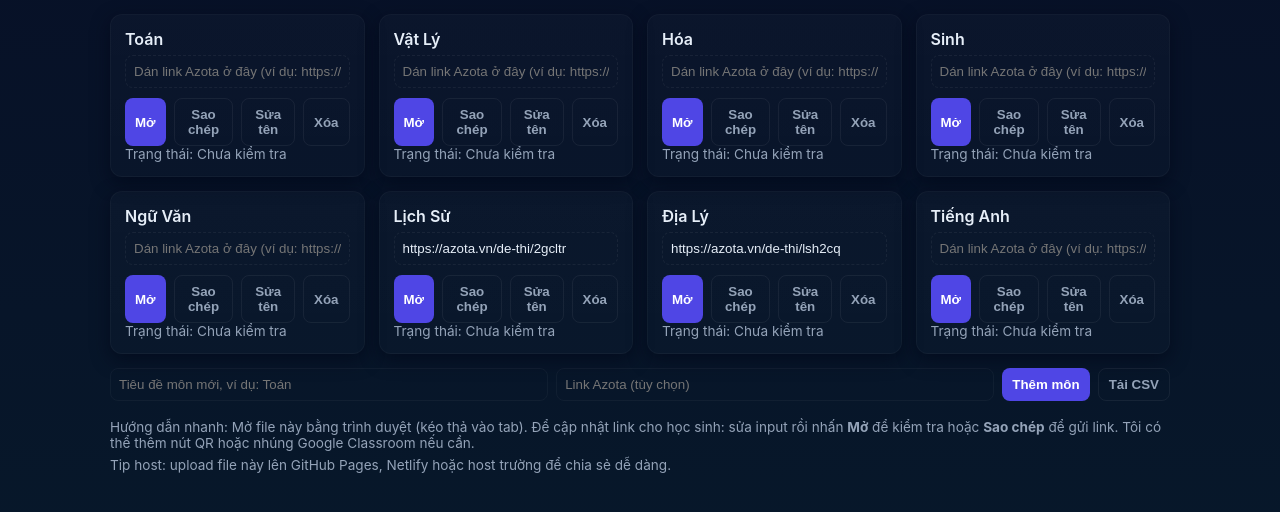
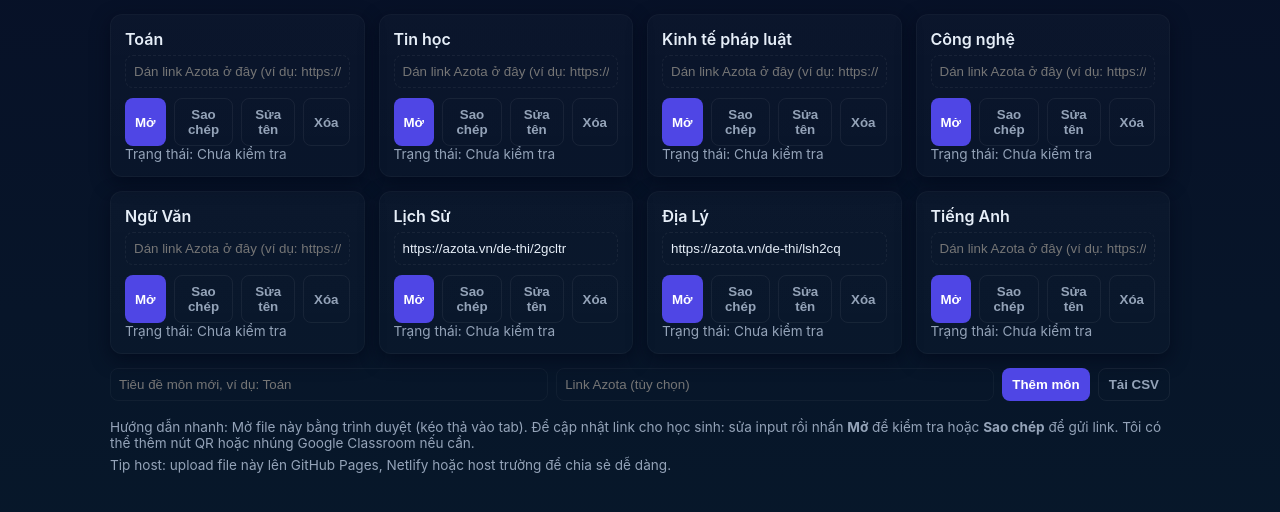
Before and after one commit to everyone118/azotalink2, a plain HTML site: page index.html in a window 1280 px wide. Shown: the part 102-614 px from the top of the page. Drawn offline with Linux system fonts and the light colour scheme.

Commit message:
Update index.html

```diff
--- a/index.html
+++ b/index.html
@@ -77,9 +77,9 @@
   <script>
     const defaultSubjects = [
       {id:1, subject:'Toán', link:''},
-      {id:2, subject:'Vật Lý', link:''},
-      {id:3, subject:'Hóa', link:''},
-      {id:4, subject:'Sinh', link:''},
+      {id:2, subject:'Tin học', link:''},
+      {id:3, subject:'Kinh tế pháp luật', link:''},
+      {id:4, subject:'Công nghệ', link:''},
       {id:5, subject:'Ngữ Văn', link:''},
       {id:6, subject:'Lịch Sử', link:'https://azota.vn/de-thi/2gcltr'},
       {id:7, subject:'Địa Lý', link:'https://azota.vn/de-thi/lsh2cq'},
```
